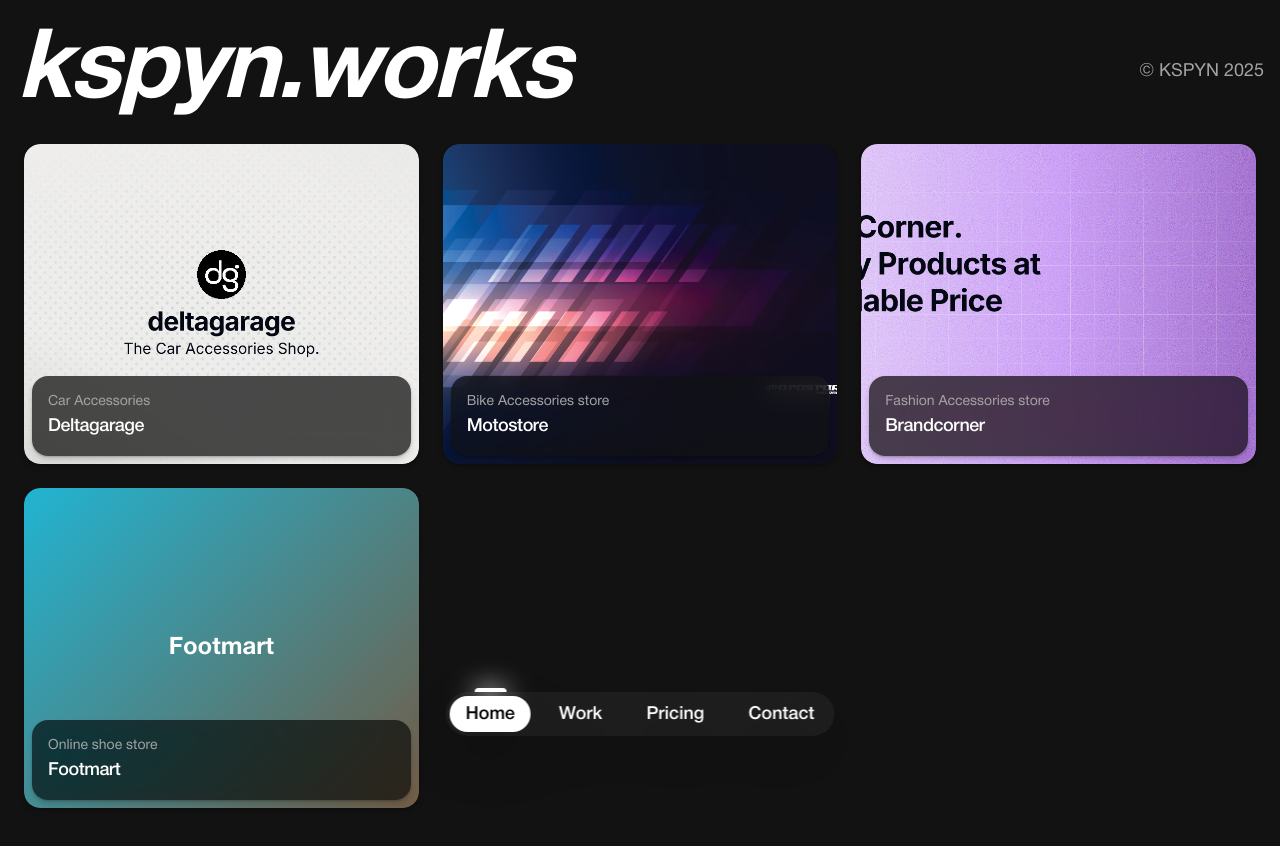
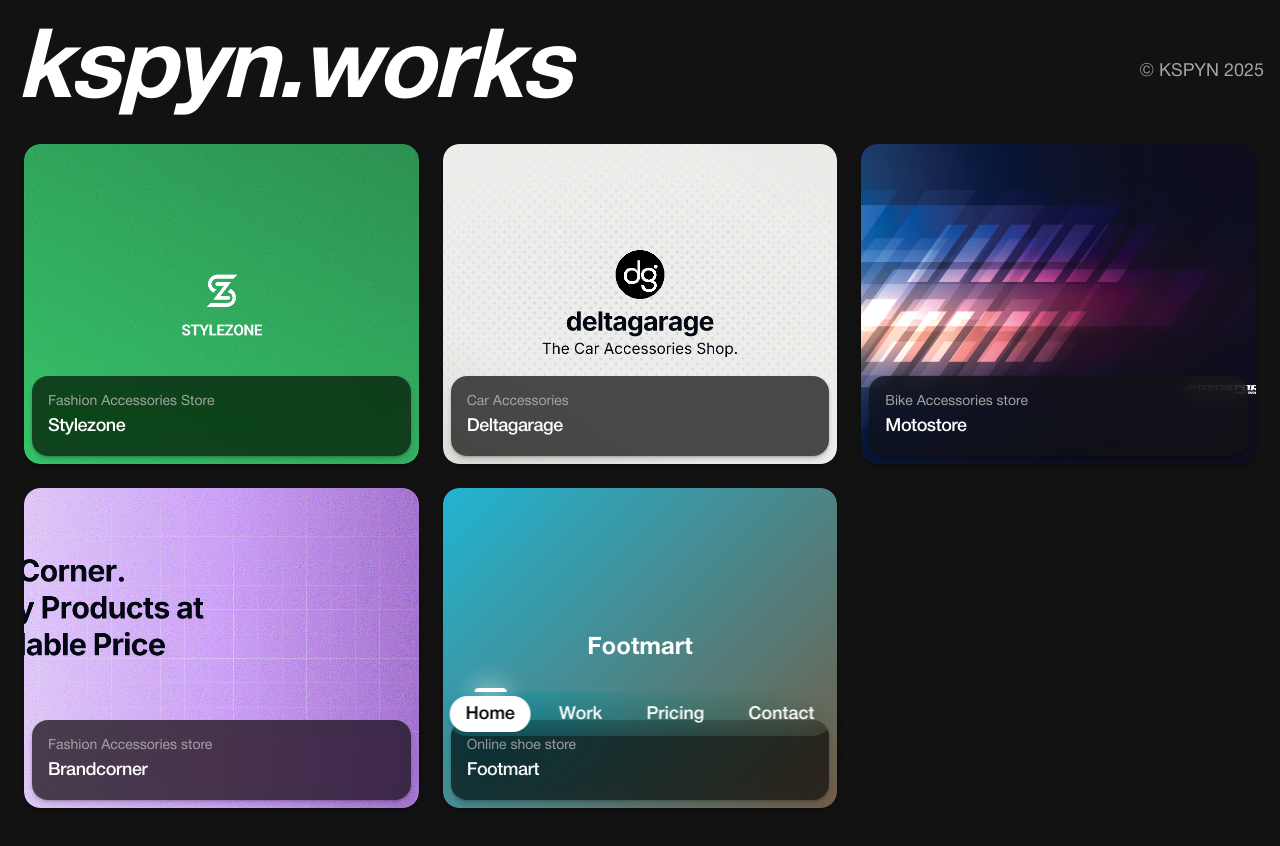
Before and after one commit to yadusuryab/kspyn, a Next.js app: page /work in a window 1280 px wide. Shown: the top 846 px of the page. Built offline with nearby package versions, Linux system fonts and the light colour scheme.

Commit message:
New work added

```diff
--- a/app/work/page.tsx
+++ b/app/work/page.tsx
@@ -3,11 +3,17 @@ import TitleHeader from "@/components/layout/title-header";
 import React from "react";
 import dg from '@/public/dg.png';
 import bc from '@/public/bc.png';
-
+import sz from '@/public/sz.png';
 import ms from '@/public/ms.png';
 import Head from "next/head";
 
 const works = [
+  {
+    title: "Stylezone",
+    type: "Fashion Accessories Store",
+    url: "https://thestylezone.in",
+    ogImage: sz.src, // Replace with actual OG image or leave blank for fallback
+  },
   {
     title: "Deltagarage",
     type: "Car Accessories",
```
Also changed, not shown: public/sz.png (added).
